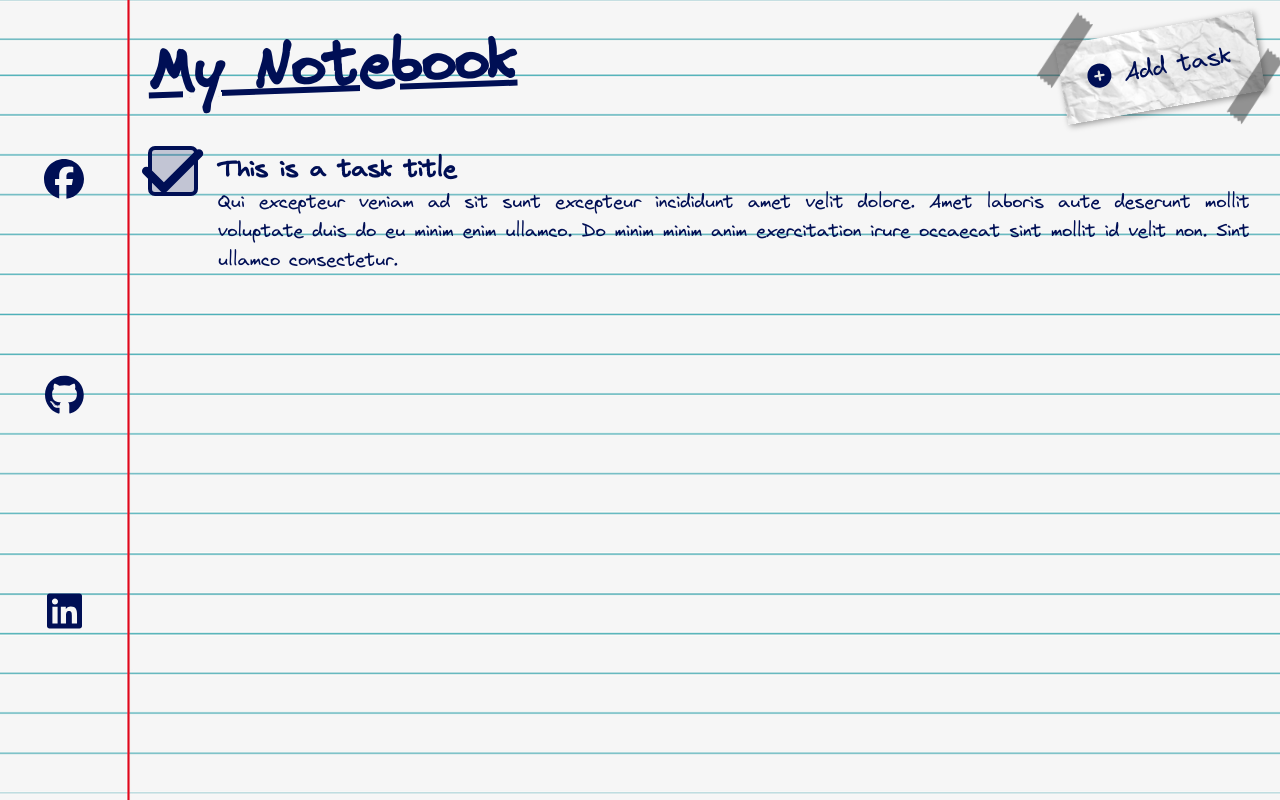
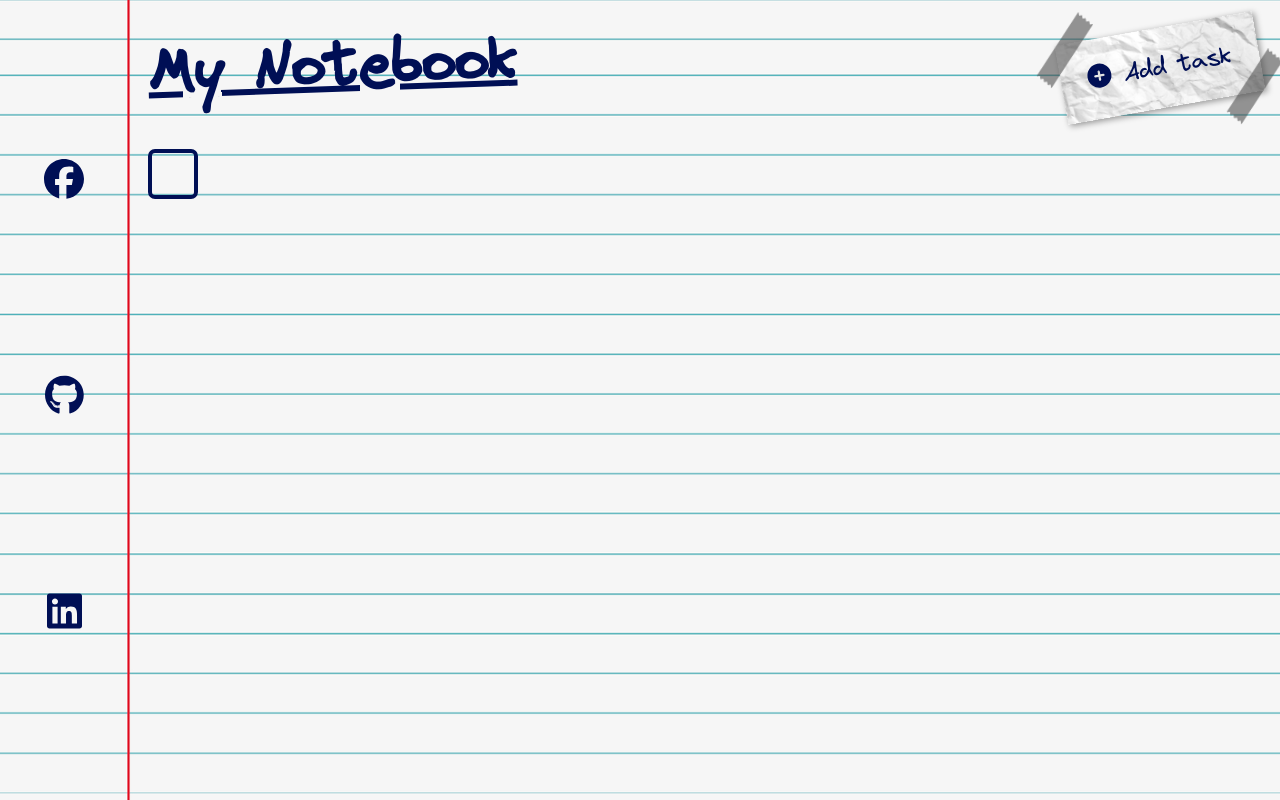
Before and after one commit to Manjaka13/my-notebook, a Vue app: page / in a window 1280 px wide. Built offline with nearby package versions, Linux system fonts and the light colour scheme.

Commit message:
dynamic taskitem

```diff
--- a/src/components/TaskItem.vue
+++ b/src/components/TaskItem.vue
@@ -1,11 +1,11 @@
 <template>
 	<div class="taskitem">
 		<div class="taskitem__status">
-			<font-icon icon="check" />
+			<font-icon v-if="status" icon="check" />
 		</div>
 		<div class="taskitem__content">
 			<div class="taskitem__head">
-				<h2 class="title">This is a task title</h2>
+				<h2 class="title">{{ title }}</h2>
 				<div class="taskitem__actions">
 					<button class="action edit" title="Edit task">
 						<font-icon icon="pencil-alt" />
@@ -16,10 +16,7 @@
 				</div>
 			</div>
 			<p class="description">
-				Qui excepteur veniam ad sit sunt excepteur incididunt amet velit dolore.
-				Amet laboris aute deserunt mollit voluptate duis do eu minim enim ullamco.
-				Do minim minim anim exercitation irure occaecat sint mollit id velit non.
-				Sint ullamco consectetur.
+				{{ description }}
 			</p>
 		</div>
 	</div>
@@ -30,5 +27,10 @@ import "@/styles/taskitem.css";
 
 export default {
 	name: "TaskItem",
+	props: {
+		title: String,
+		description: String,
+		status: Boolean,
+	},
 };
 </script>
--- a/src/styles/taskitem.css
+++ b/src/styles/taskitem.css
@@ -1,5 +1,6 @@
 .taskitem {
 	display: flex;
+	align-items: center;
 }
 
 .taskitem__status {
@@ -11,6 +12,10 @@
 	border: 4px var(--color-pen) solid;
 	border-radius: 7px;
 	font-size: 70px;
+	transition: all 200ms ease-in-out;
+}
+
+.taskitem__status:hover {
 	background: #000f5536;
 }
 
@@ -32,6 +37,7 @@
 	display: flex;
 	justify-content: space-between;
 	align-items: center;
+	margin-bottom: 10px;
 }
 
 .taskitem:hover .taskitem__content {
```
